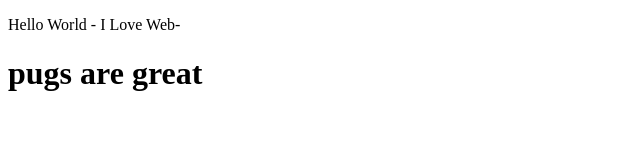
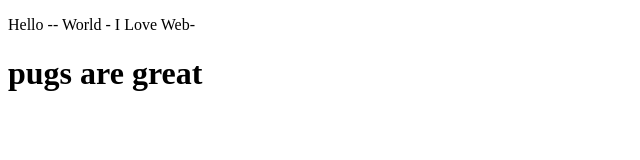
Before and after one commit to lizcoultersmith/csy1018-4, a plain HTML site: page index.html in a window 1280 px wide. Shown: the full height of the page, 0-640 px from the left. Drawn offline with Linux system fonts and the light colour scheme.

Commit message:
commit 3

```diff
--- a/index.html
+++ b/index.html
@@ -7,7 +7,7 @@
     <title>Document</title>
 </head>
 <body>
-    <p>Hello World - I Love Web-  </p>
+    <p>Hello -- World - I Love Web-  </p>
     <h1>pugs are great</h1>
 </body>
 </html>
```
